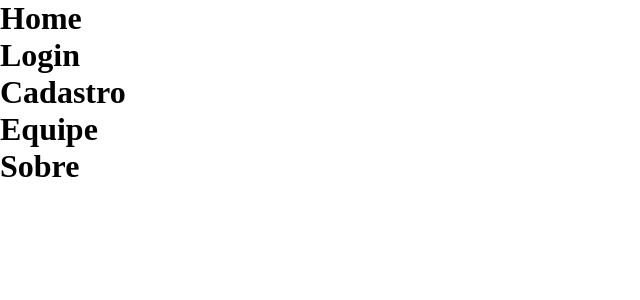
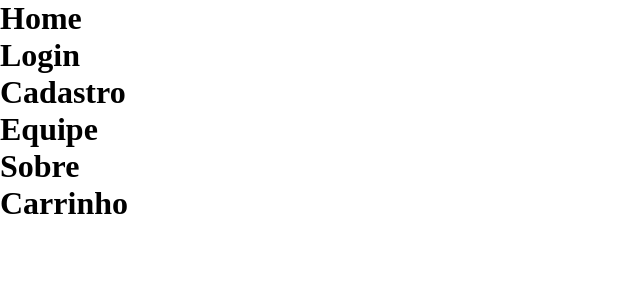
Before and after one commit to Biellms/ProjetoIntegrador-EcoShop, a React (Create React App) app in the folder FrontEnd/eco-shop/: page / in a window 1280 px wide. Shown: the top 300 px of the page, without its empty margins (0-640 px from the left). Built offline with nearby package versions, Linux system fonts and the light colour scheme.

Commit message:
Add components

```diff
--- a/FrontEnd/eco-shop/package.json
+++ b/FrontEnd/eco-shop/package.json
@@ -3,6 +3,9 @@
   "version": "0.1.0",
   "private": true,
   "dependencies": {
+    "@emotion/react": "^11.10.4",
+    "@emotion/styled": "^11.10.4",
+    "@mui/material": "^5.10.5",
     "@testing-library/jest-dom": "^5.16.5",
     "@testing-library/react": "^13.4.0",
     "@testing-library/user-event": "^13.5.0",
--- a/FrontEnd/eco-shop/src/App.tsx
+++ b/FrontEnd/eco-shop/src/App.tsx
@@ -1,6 +1,7 @@
 import React from 'react';
 import './App.css';
 import { Cadastro } from './paginas/cadastro/Cadastro';
+import { Carrinho } from './paginas/carrinho/Carrinho';
 import { Equipe } from './paginas/equipe/Equipe';
 import { Home } from './paginas/home/Home';
 import { Login } from './paginas/login/Login';
@@ -14,6 +15,7 @@ function App() {
       <Cadastro/>
       <Equipe/>
       <Sobre/>
+      <Carrinho/>
     </>
   );
 }
--- /dev/null
+++ b/FrontEnd/eco-shop/src/paginas/carrinho/Carrinho.tsx
@@ -0,0 +1,10 @@
+import React from 'react';
+import './Carrinho.css'
+
+export function Carrinho() {
+    return (
+        <>
+            <h1>Carrinho</h1>
+        </>
+    );
+}
--- a/FrontEnd/eco-shop/src/paginas/login/Login.tsx
+++ b/FrontEnd/eco-shop/src/paginas/login/Login.tsx
@@ -1,4 +1,5 @@
 import React from 'react';
+import { Button } from '@mui/material';
 import './Login.css'
 
 export function Login() {
```
Also changed, not shown: FrontEnd/eco-shop/src/components/footer/Footer.tsx (added, +10 -0 lines), FrontEnd/eco-shop/src/components/navbar/Navbar.tsx (added, +10 -0 lines), FrontEnd/eco-shop/src/components/footer/Footer.css (added), FrontEnd/eco-shop/src/components/navbar/Navbar.css (added), FrontEnd/eco-shop/src/paginas/carrinho/Carrinho.css (added), 1 other file (tests, documents, lock files or other folders).
